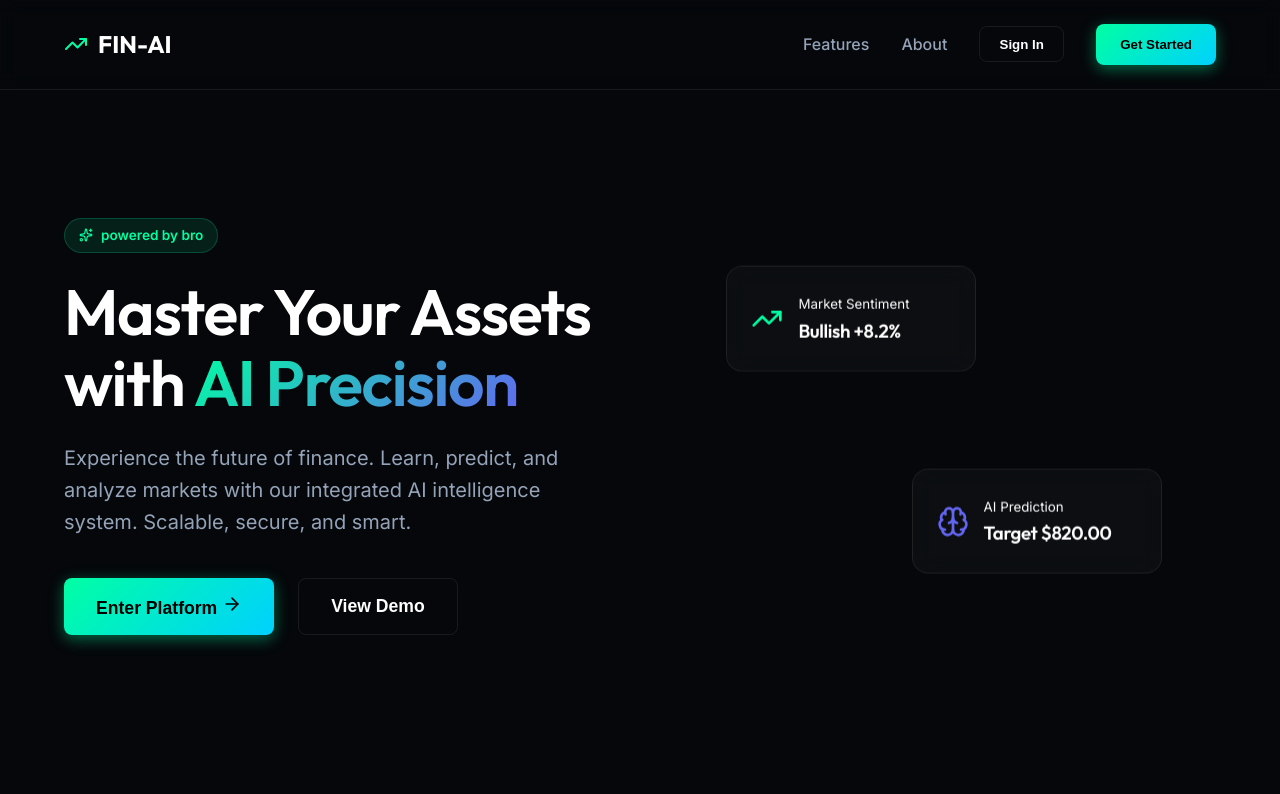
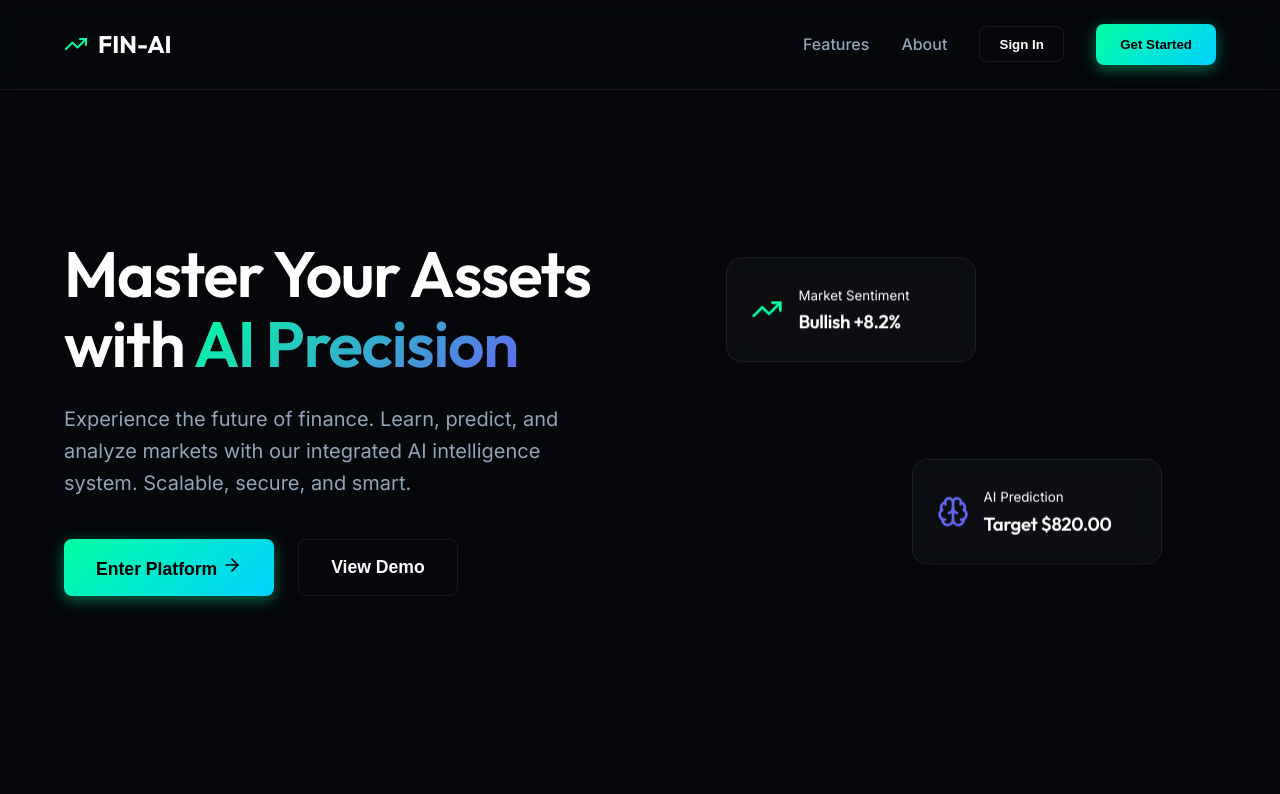
Before and after one commit to prachicode-10/Finance, a React app in the folder frontend/: page / in a window 1280 px wide. Shown: the top 794 px of the page. Built offline with nearby package versions, Linux system fonts and the light colour scheme; the HTML template or start-up script is replaced by a standard one.

Commit message:
Update LandingPage and sync latest changes

```diff
--- a/frontend/src/pages/LandingPage.jsx
+++ b/frontend/src/pages/LandingPage.jsx
@@ -18,9 +18,9 @@ const LandingPage = ({ onStart }) => {
 
             <section className="hero">
                 <div className="hero-content">
-                    <div className="badge-ai">
+                    {/* <div className="badge-ai">
                         <Sparkles size={14} /> powered by bro
-                    </div>
+                    </div> */}
                     <h1>Master Your Assets with <span className="gradient-text">AI Precision</span></h1>
                     <p>
                         Experience the future of finance. Learn, predict, and analyze markets
```
